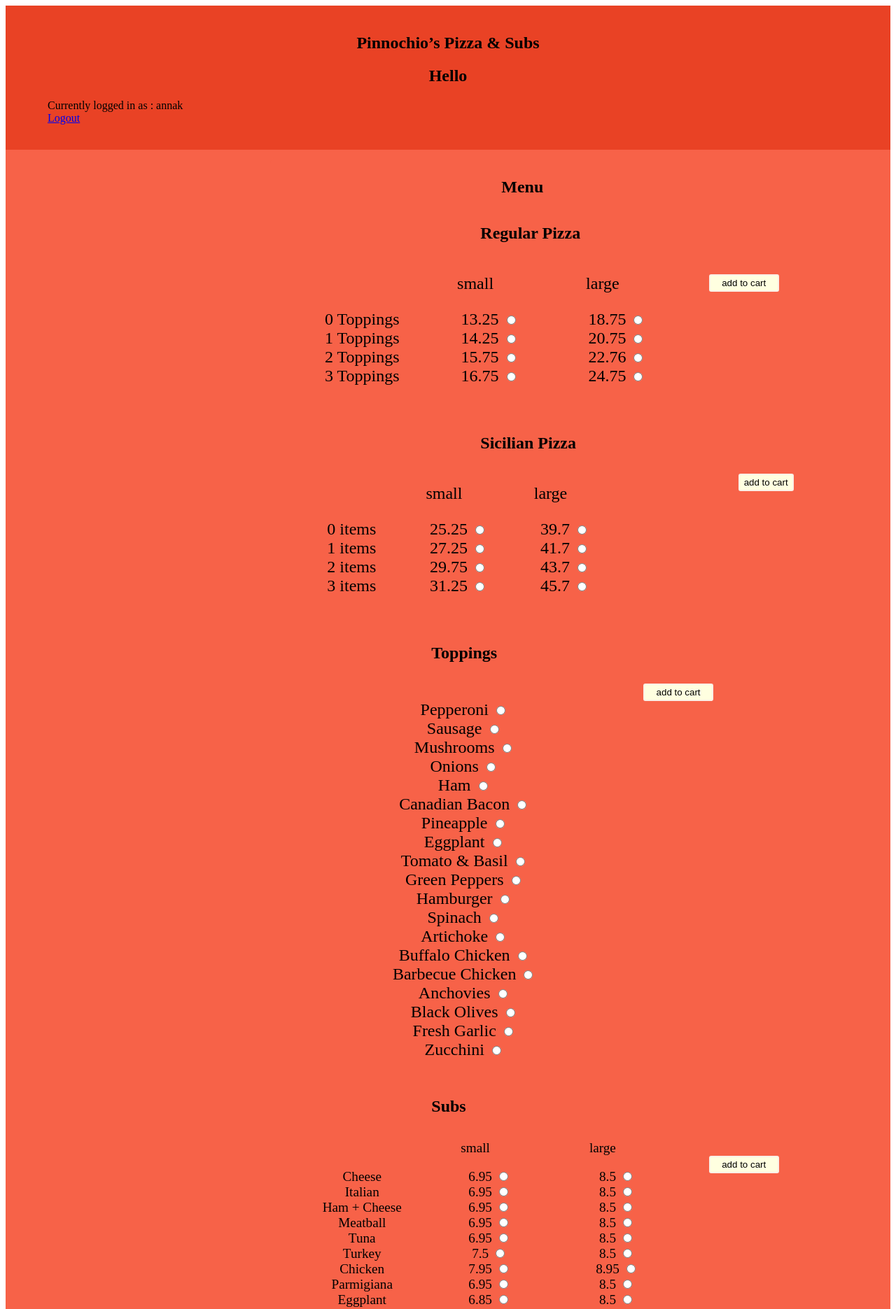
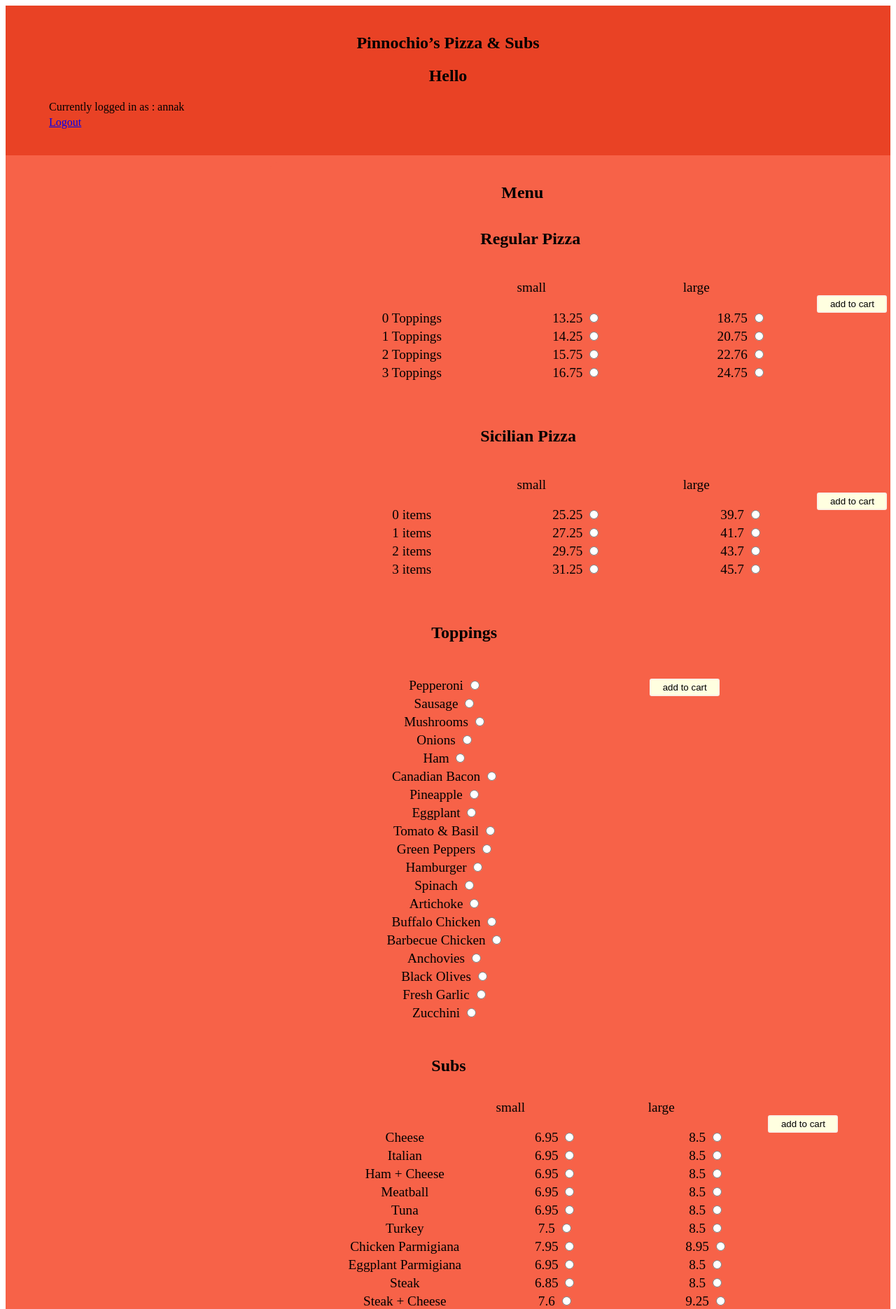
Before and after one commit to annakhv/project3, a Django app: page / in a window 1280 px wide. Shown: the top 1871 px of the page at 70% size. Run offline with Django 3.2, Linux system fonts and the light colour scheme; a user stored in the database is signed in; data comes from the database, SQL or seed files in the repository; both versions use the stored data as it was after the commit.

Commit message:
another commit

```diff
--- a/orders/static/orders/scripts.js
+++ b/orders/static/orders/scripts.js
@@ -56,6 +56,7 @@ var itemNum=0;//counting the items  in cart object
 
 
 var numToppings; // the number of toppings the pizza should have
+var num;
 function addpizza() {
    let id=event.srcElement.id
    var all=document.querySelectorAll(`input[name=${id}]`);
@@ -79,10 +80,11 @@ function addpizza() {
               cart[itemNum]=item;
               itemNum++;
               update()
-              if (!pizza.includes("0")){
+              if (pizza.includes("1") || pizza.includes("2") || pizza.includes("3")){
                     itemNum-- //we have to add toppings so we need to stay at the same pizza number
                     const number= count(pizza);
                     numToppings=number;
+                    num=0;
                     let h3=document.createElement("h3");
                     h3.classList.add("warning");
                     h3.innerHTML=`add ${number} toppings before moving on!`;
@@ -103,7 +105,7 @@ function addpizza() {
 
 }
 
-var num=0;
+
 function addtopping() {
  let id=event.srcElement.id
  const all=document.querySelectorAll(`input[name=${id}]`);
--- a/orders/static/orders/style.css
+++ b/orders/static/orders/style.css
@@ -49,61 +49,67 @@ section {
     text-align: left ;
     padding: 10px;
 
+
+
 }
 .menu {
   flex-grow: 1;
+
+
 }
 .box1, .box2 , .box3, .box4, .box5, .box6 , .box7 {
-
+    width: 60%;
     display: flex;
     flex-direction: row;
-    justify-content: space-evenly;
-
+   justify-content: space-around;
+   border-radius: 15px;
 
 
 }
 
+
+
  .box1 > div {
-    width: 35%;
-    font-size: x-large;
+    width: 30%;
+    font-size: larger;
     padding: 15px;
 
 
 }
 
 .box2 > div {
-    width: 35%;
-    font-size: x-large;
+    width: 30%;
+    font-size: larger;
     padding: 15px;
 
 }
 
 .box4 > div {
-    width: 35%;
+    width: 30%;
+    font-size:larger;
+    padding: 5px;
+
+
+
+}
+
+
+.shrink{
+    flex-shrink: 3;
+}
+.grow{
+    flex-grow: 1;
+}
+
+.box5 > div {
+    width: 30%;
     font-size:larger;
     padding: 5px;
 
 }
 
-.box5 > div {
-    width: 35%;
-    font-size:larger;
-    padding: 5px;
-
-}
-.pastamenu {
-    flex-grow: 1;
-}
 
 .box6 > div {
-    width: 40%;
-    font-size: x-large;
-    padding: 15px;
-
-
-}
-
-.box7 > div {
     width: 35%;
     font-size: larger;
     padding: 15px;
@@ -111,12 +117,20 @@ section {
 
 }
 
+.box7 > div {
+    width: 30%;
+    font-size: larger;
+    padding: 15px;
+
+
+}
+
 .box3{
-    font-size: x-large;
+    font-size: larger;
     padding: 15px;
 }
 .container > div {
-    width: 85%;
+    width: 80%;
     padding: 10px;
     text-align: center;
 
@@ -125,6 +139,12 @@ section {
 
 ul {
     list-style-type: none;
+
+
+}
+li{
+    width:250px;
+    padding: 2px;
 
 }
 
--- a/orders/templates/orders/user.html
+++ b/orders/templates/orders/user.html
@@ -75,8 +75,9 @@
                    {%endif%}
                  {% endfor %}
             </ul>
-             </div>
+             </div >
              <div>
+                 <br>
                  <input type="submit" id="regular" onclick="addpizza()"  class="button"  value ="add to cart">
              </div>
         </div>
@@ -122,7 +123,7 @@
             </ul>
             </div>
            <div>
-             </div>
+            <br>
              <input type="submit" id="sicilian" onclick="addpizza()" class="button"  value ="add to cart">
            </div>
         </div>
@@ -139,13 +140,14 @@
             </ul>
         </div>
         <div>
+            <br>
             <input type="submit" id="topping" onclick="addtopping()"  class="button" value ="add to cart">
         </div>
 
         </div>
         <h2 class="title1">Subs</h2>
         <div class="box4">
-            <div>
+            <div class="grow">
                 <br>
                 <ul>
                     {% for sub in subs%}
@@ -153,38 +155,49 @@
                     <li>
                       {{sub.subName}}
                    </li>
+
                    {%endif%}
                    {% endfor %}
             </ul>
             </div>
-            <div>
+            <div class="shrink">
             small
             <ul>
                 {% for sub in subs%}
                 {%if sub.subSize == "small" %}
                 <li>
+                    {%if sub.price != -1.0 %} <!--we need to incorporate both small and large menu items even if there no for given item, this is  to have symmetry , for this reason we can use -1 value for signaling that there is no item for this size in the menu-->
                     <label for="{{sub.subName}}" > {{sub.price}}</label>
                     <input type="radio" id="{{sub.subName}}" name="sub" value="{{sub.subName}}">
+                    {%else%}
+                    <br>
+                    {%endif%}
                </li>
+
                {% endif %}
                {% endfor %}
 
         </ul>
     </div>
-            <div>
+            <div class="shrink">
                 large
                 <ul>
                     {% for sub in subs%}
-                    {%if sub.subSize == "large" %}
+                    {%if sub.subSize == "large"  %}
                     <li>
+                        {%if sub.price != -1.0 %}
                         <label for="{{sub.subName}}" > {{sub.price}}</label>
                         <input type="radio" id="{{sub.subName}}" name="sub" value="{{sub.subName}}">
+                        {%else%}
+                           <br>
+                        {% endif %}
                    </li>
+
                    {% endif %}
                  {% endfor %}
             </ul>
             </div>
-            <div>
+            <div class="shrink">
                 <br>
                 <input type="submit" id="sub"  onclick="addpizza()" class="button" value ="add to cart">
             </div>
@@ -294,5 +307,6 @@
         </div>
     </section>
 </section>
+
     </body>
 </html>
```
Also changed, not shown: db.sqlite3.
